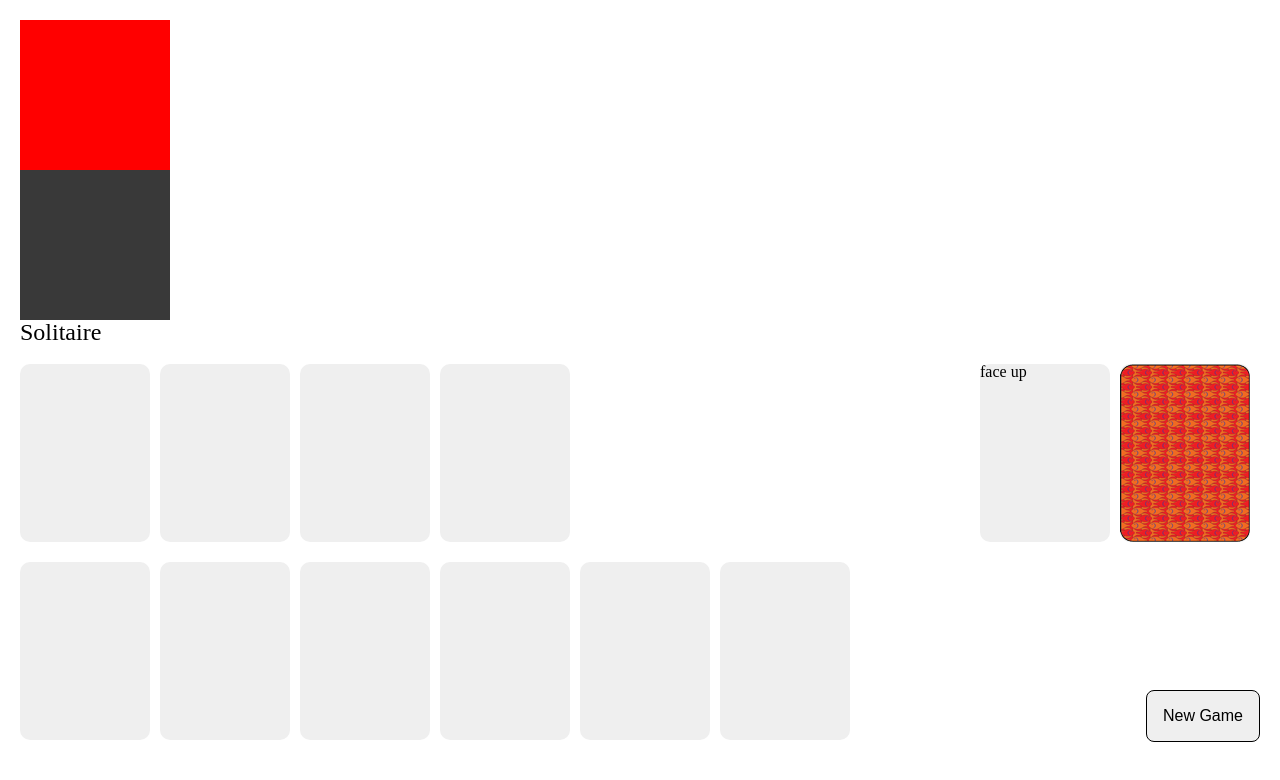
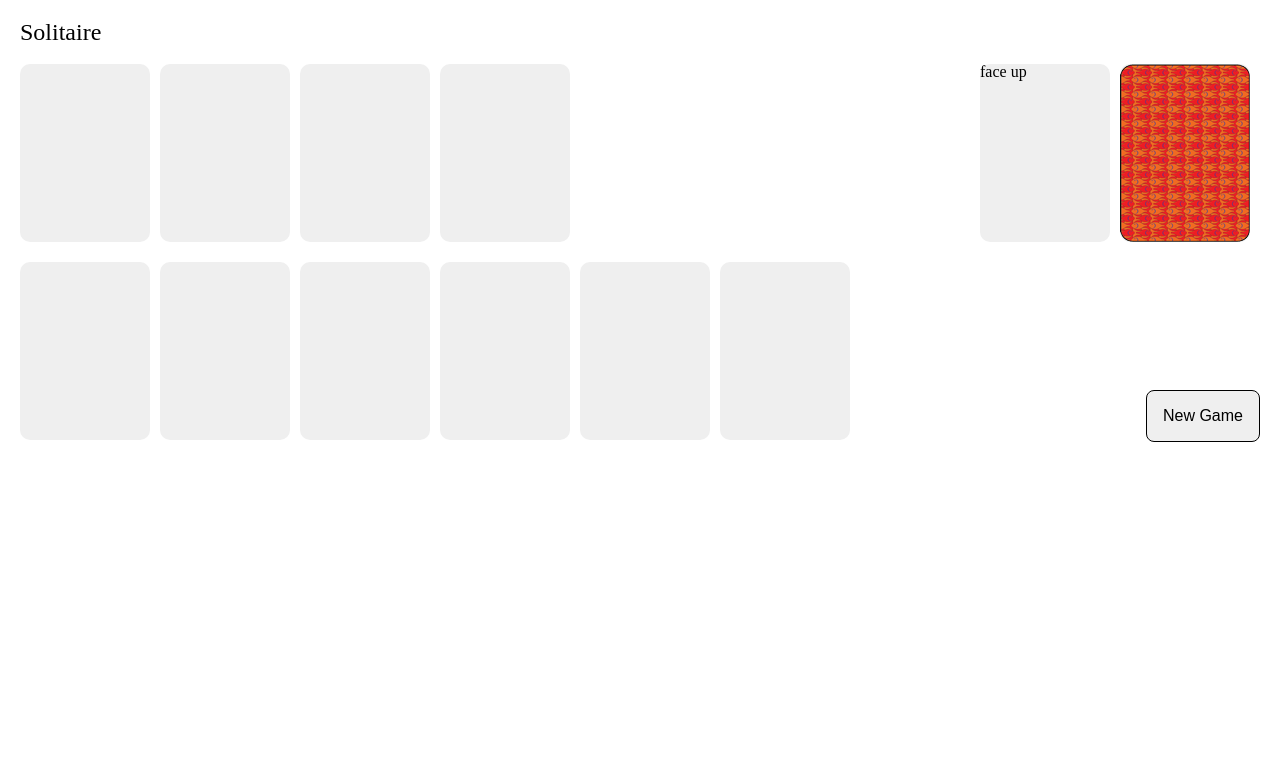
Before and after one commit to mollyfish/solitaire, a website: page public/index.html in a window 1280 px wide. Drawn offline with Linux system fonts and the light colour scheme.

Commit message:
Close #4 click move

```diff
--- a/public/index.html
+++ b/public/index.html
@@ -12,11 +12,6 @@
 </head>
 <body>
   <main>
-    <div id="moveit1" class="red"></div>
-    <div id="moveit2" class="black"></div>
-
-
-
     <header>
       <h1>Solitaire</h1>
     </header>
--- a/public/js/shuffle.js
+++ b/public/js/shuffle.js
@@ -1,7 +1,5 @@
 'use strict';
 $(function(){
-
-
 
 function shuffleForNewGame() {
   function shuffle(deck) {
```
